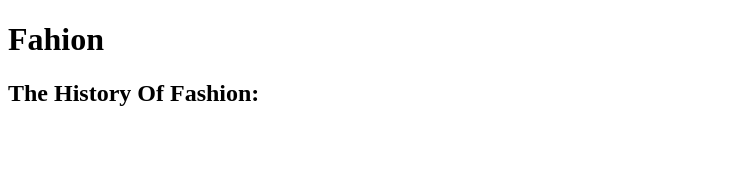
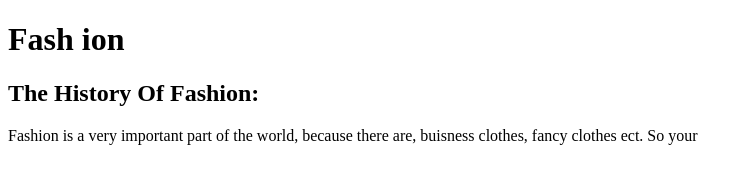
Before and after one commit to spiritualguidancey/mywebpage, a plain HTML site: page index.html in a window 1280 px wide. Shown: the whole page, without its empty margins (0-750 px from the left). Drawn offline with Linux system fonts and the light colour scheme.

Commit message:
Update index.html

```diff
--- a/index.html
+++ b/index.html
@@ -2,12 +2,14 @@
 <html>
 <body>
 
-<h1>Fahion</h1>
+<h1>Fash
+ ion</h1>
 
 
 
   <h2> The History Of Fashion: </h2>
 
+  <p> Fashion is a very important part of the world, because there are, buisness clothes, fancy clothes ect. So your
 
 </body>
 </html>
```
